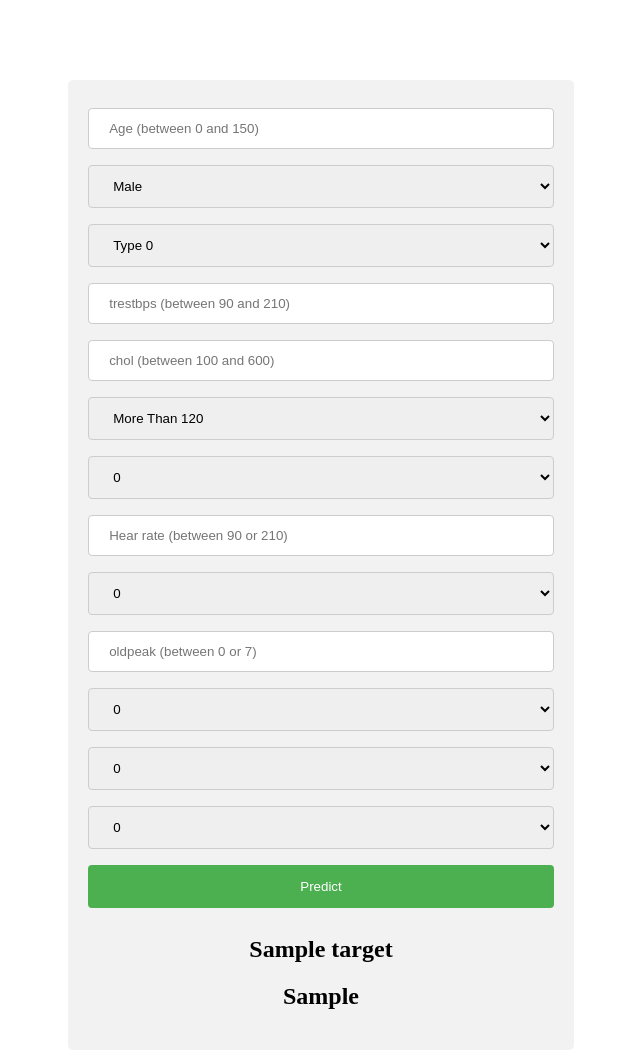
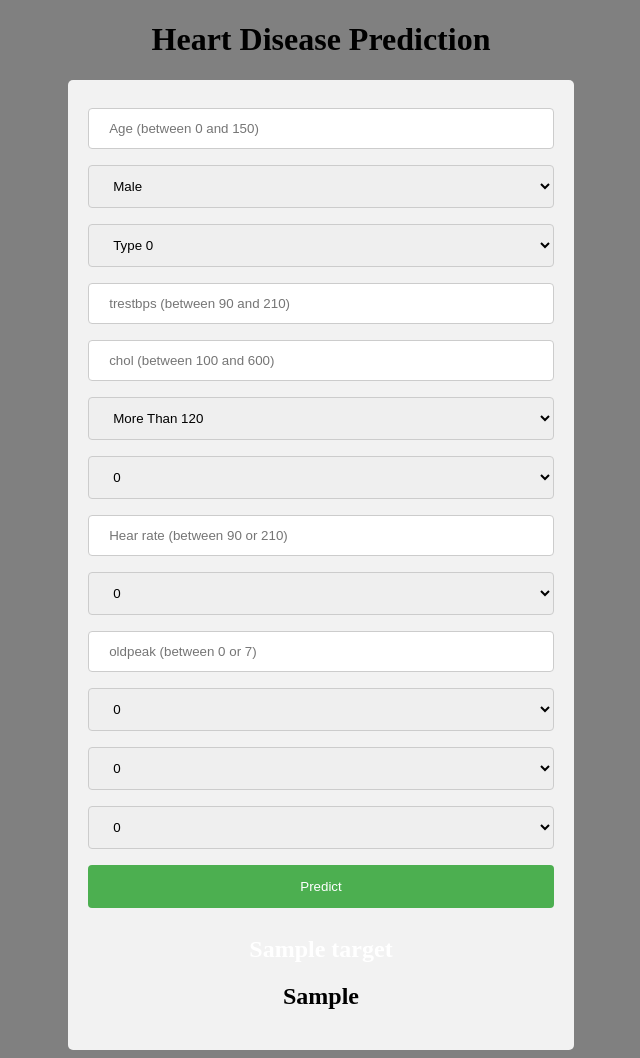
Before and after one commit to sudeep93/firsttestdeployment, a Flask app: template templates/home.html in a window 1280 px wide. Shown: the whole page, without its empty margins (319-959 px from the left). Run offline with Flask 2, Linux system fonts and the light colour scheme; the template is opened without the code that fills it: most values are stand-ins (such as "Sample title", 1, 10 or a date in 2020); parts of the project's set-up code (start-up, migrations or seed data) failed here and were passed over.

Commit message:
Add existing file

```diff
--- a/templates/home.html
+++ b/templates/home.html
@@ -36,8 +36,8 @@ div {
 </style>
 
 
-<body>
-<center><h1><font color="white">Insurance Prediction</h1></center>
+<body style="background-color:grey;">
+<center><h1><font color="Black">Heart Disease Prediction</h1></center>
 <h2>     </h2>
 <!--age, sex, cp, trestbps, chol, fbs, restecg, thalach,exang, oldpeak, slope, ca, thal-->
 
@@ -76,7 +76,7 @@ div {
     <label for="chol"></label>
     <input type="number" id="chol" name="chol" placeholder="chol (between 100 and 600)" min="100" max="600" step="0.1" required size="35">
 
-<!--         <label for="Fasting_Blood_Sugar"></label>-->
+         <label for="Fasting_Blood_Sugar"></label>
     <select name="Fasting_Blood_Sugar" id="Fasting_Blood_Sugar">
     <option value=0>More Than 120</option>
     <option value=1>Less Than 120</option>
@@ -129,7 +129,7 @@ div {
 </form>
 
 <form method="GET">
-    <center><h2><font color="Black">{{target}}</h2></center>
+    <center><h2><font color="white">{{target}}</h2></center>
     <center><h2><font color="Black"> {{heart_disease}}</h2></center>
 </form>
 
```
